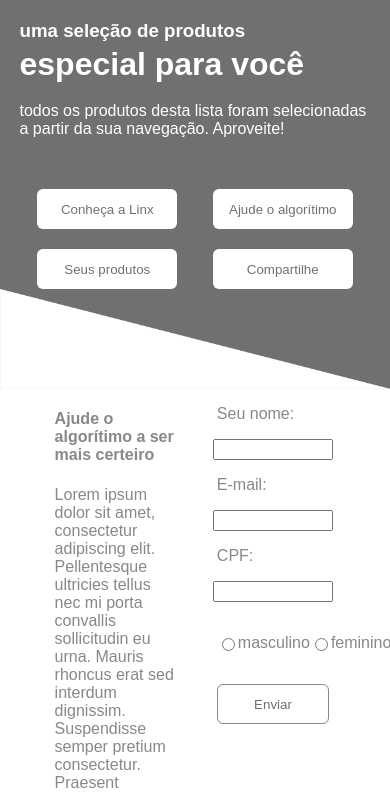
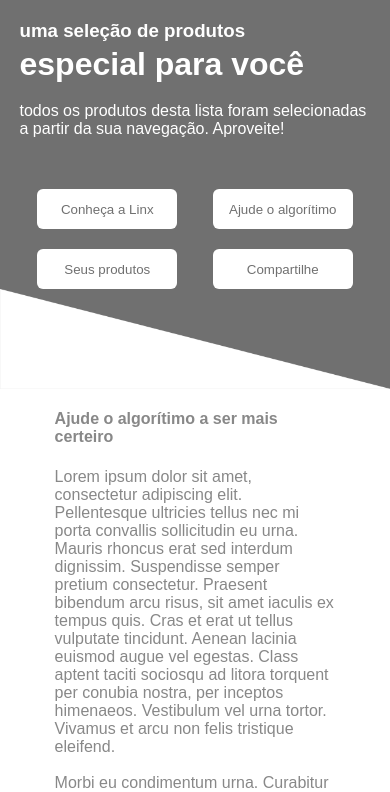
Before and after one commit to LhaisCosta99/Landing-Page-Linx, a React (Vite) app in the folder TODO9/: page / in a window 390 px wide. Shown: the top 792 px of the page. Built offline with nearby package versions, Linux system fonts and the light colour scheme; no server answers.

Commit message:
adição de responsividade a seção algoritimo

```diff
--- a/TODO9/src/components/SectionAlgoritimo/SectionAlgoritimo.css
+++ b/TODO9/src/components/SectionAlgoritimo/SectionAlgoritimo.css
@@ -26,3 +26,13 @@
 .button-algoritimo, .formulario-algoritimo > input, .formulario-algoritimo > p{
     width: 90%;
 }
+
+@media (max-width: 720px) {
+    .algoritimo{
+        flex-direction: column;
+        align-items: center;
+    }
+    .algoritimo > div {
+        width: 90%;
+    }
+}
```
